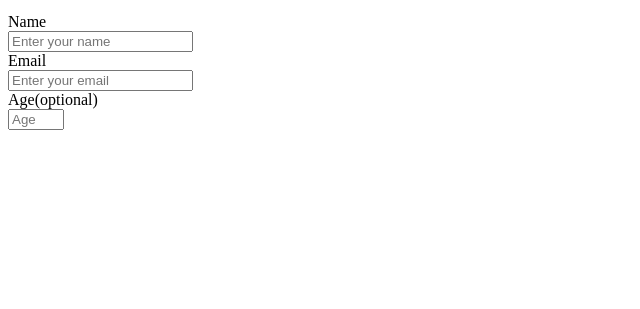
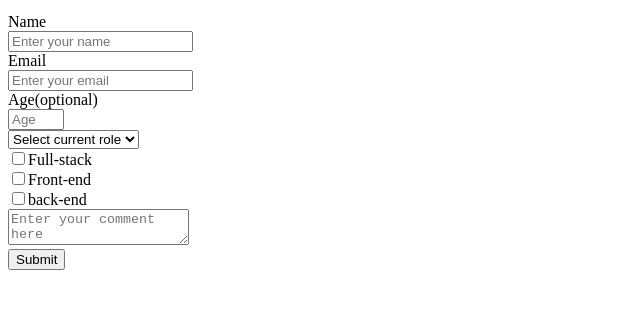
Before and after one commit to loaishar/ht.cs.loai-dotun, a plain HTML site: page fcc-test-suite-template-master/index.html in a window 1280 px wide. Shown: the part 101-410 px from the top of the page, without its empty margins (0-640 px from the left). Drawn offline with Linux system fonts and the light colour scheme.

Commit message:
html complete

```diff
--- a/fcc-test-suite-template-master/index.html
+++ b/fcc-test-suite-template-master/index.html
@@ -13,6 +13,7 @@
     Thank you for taking the time to help us improve the platform
   </p>
 </head>
+
 <body>
   <form id="survey-form">
     <label id="name-label" for="name">Name</label><br>
@@ -24,7 +25,24 @@ Thank you for taking the time to help us improve the platform
     <br>
     <label id="number-label" for="number">Age<span class="clue">(optional)</span></label><br>
     <input type="number" name="age" id="number" min="10" max="99" class="form-control" placeholder="Age" required>
-
+    <br>
+    <select id="dropdown" name="role" class="form-control" required="">
+      <option disabled="" selected="" value="">Select current role</option>
+      <option value="student">Student</option>
+    </select>
+    <br>
+    <label><input value="survey-form1" type="checkbox" class="checkbox">Full-stack</label>
+    <br>
+    <label><input value="survey-form1" type="checkbox" class="checkbox">Front-end</label>
+    <br>
+    <label><input value="survey-form1" type="checkbox" class="checkbox">back-end </label>
+    <br>
+    <textarea id="comments" class="input-textarea" name="comment" placeholder="Enter your comment here"></textarea>
+    <br>
+    <button type="submit" id="submit" class="submit-button">
+      Submit
+    </button>
   </form>
 </body>
+
 </html>
```
Lines whose indentation alone changed are shown as unchanged.
